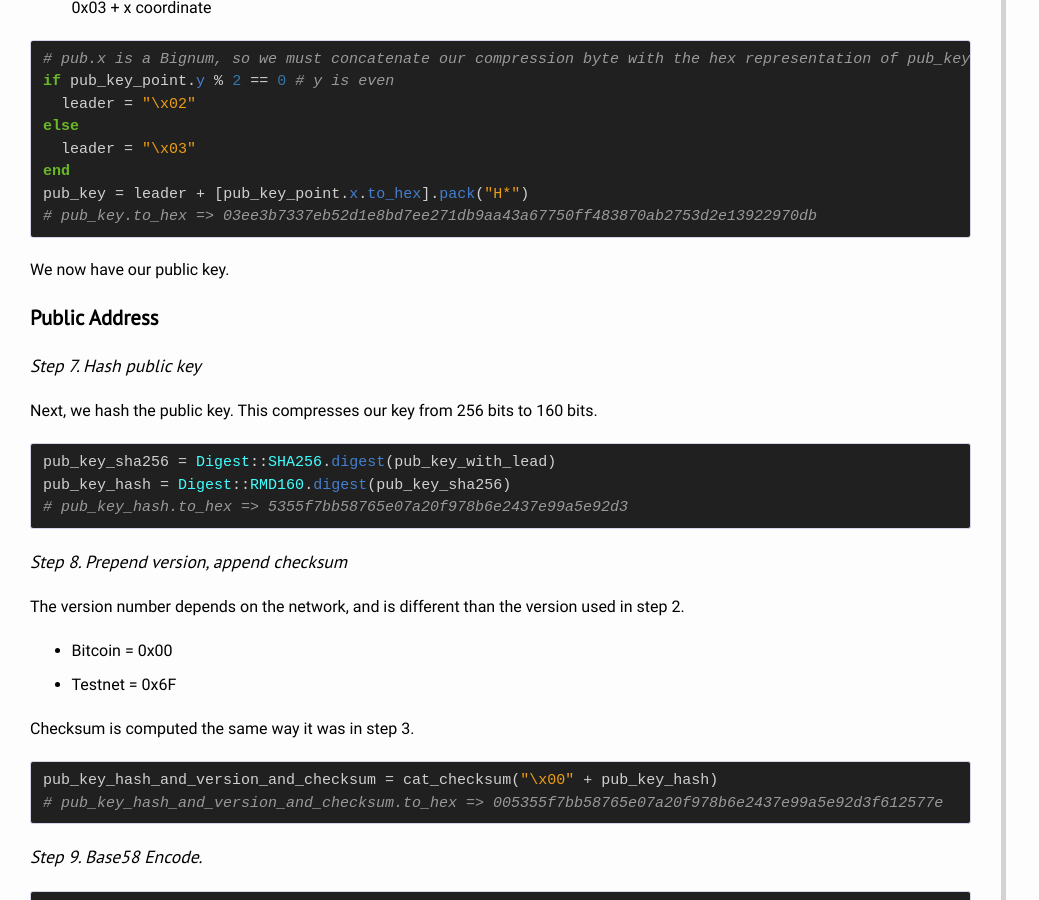
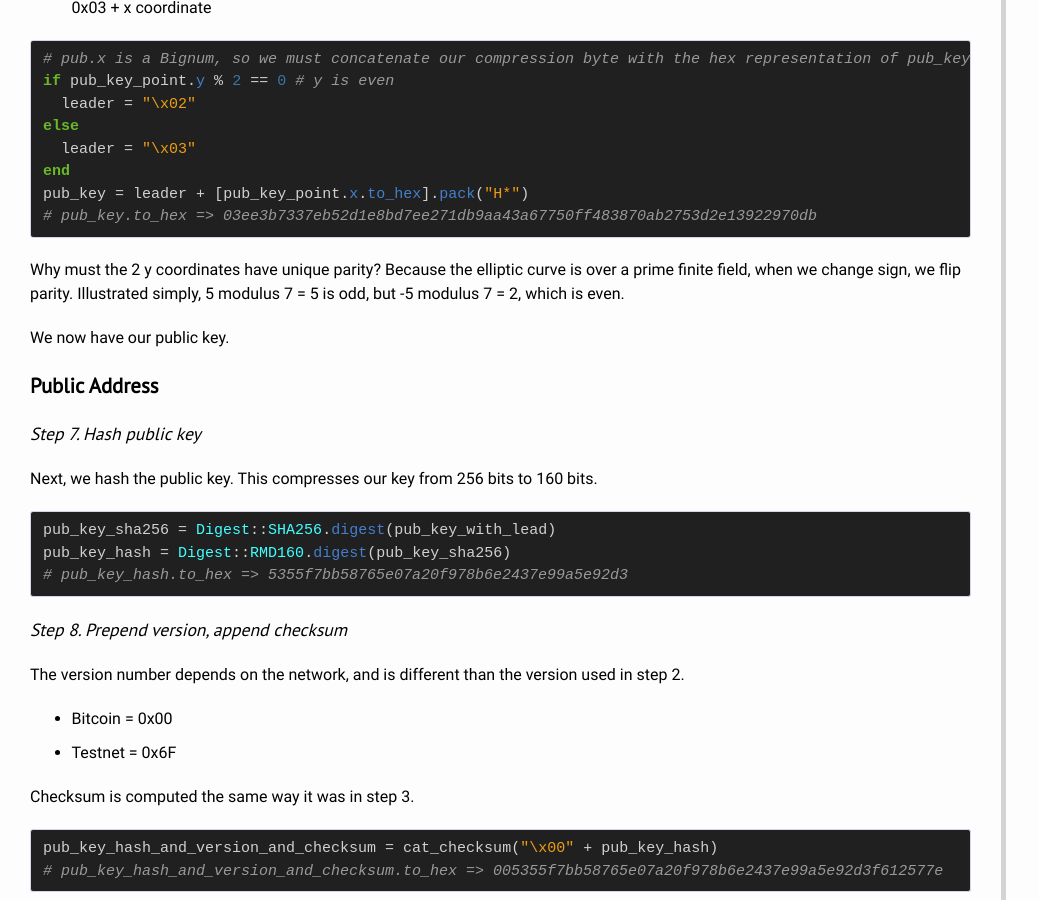
Before and after one commit to royalfork/royalfork.github.io, a Jekyll site: the page built from _posts/2014-07-31-address-gen.md, in a window 1280 px wide and 900 px high, scrolled down 4298 px. Shown: the whole window, without its empty margins (0-1039 px from the left). Built offline with Jekyll 4.4.1, drawn with Linux system fonts in a browser that asks for light colours; formulas are drawn with MathJax 3.

Commit message:
Parity explanation

```diff
--- a/_posts/2014-07-31-address-gen.md
+++ b/_posts/2014-07-31-address-gen.md
@@ -180,6 +180,8 @@ pub_key = leader + [pub_key_point.x.to_hex].pack("H*")
 # pub_key.to_hex => 03ee3b7337eb52d1e8bd7ee271db9aa43a67750ff483870ab2753d2e13922970db
 {% endhighlight %}
 
+Why must the 2 y coordinates have unique parity?  Because the elliptic curve is over a prime finite field, when we change sign, we flip parity.  Illustrated simply, 5 modulus 7 = 5 is odd, but -5 modulus 7 = 2, which is even.
+
 We now have our public key.
 
 # Public Address
```
